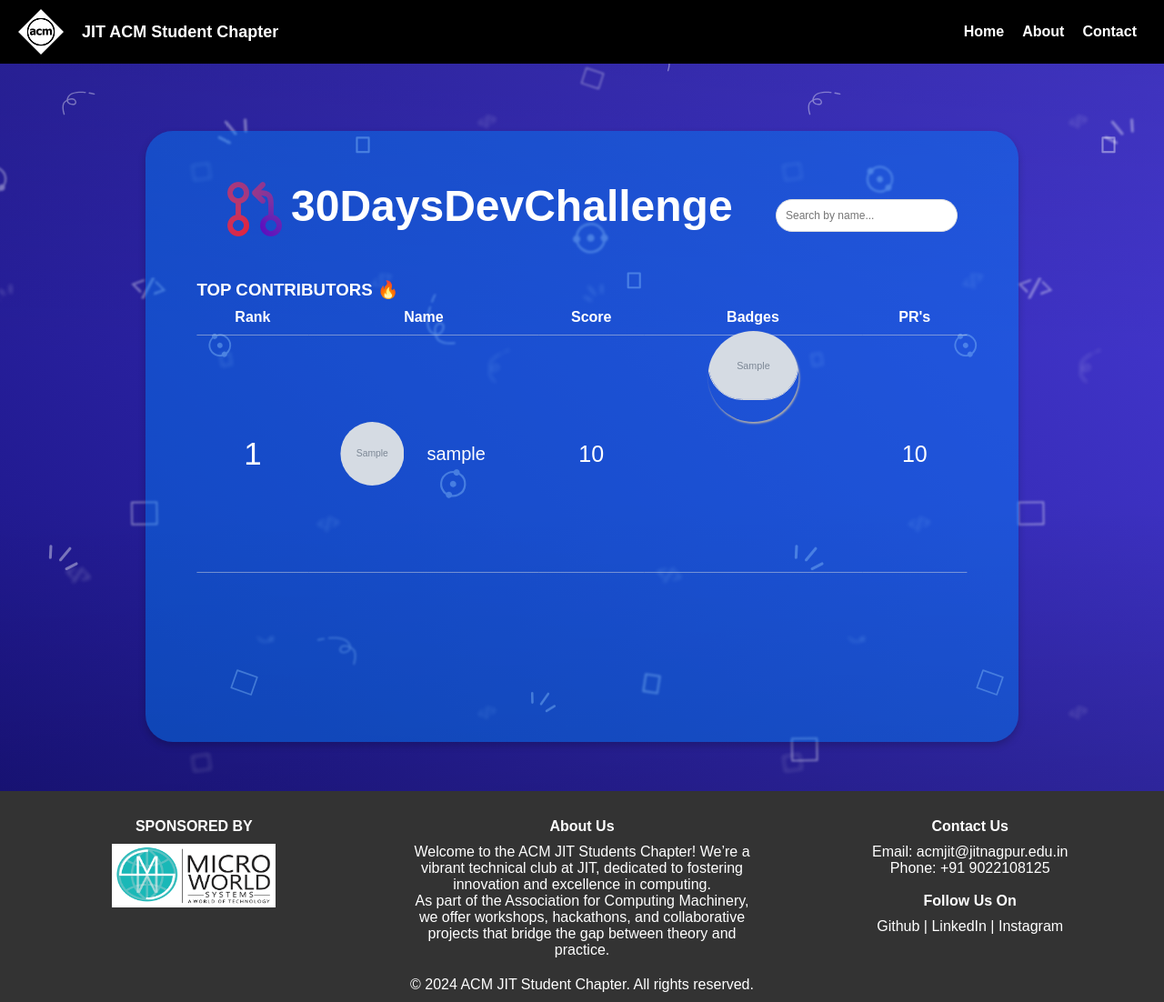
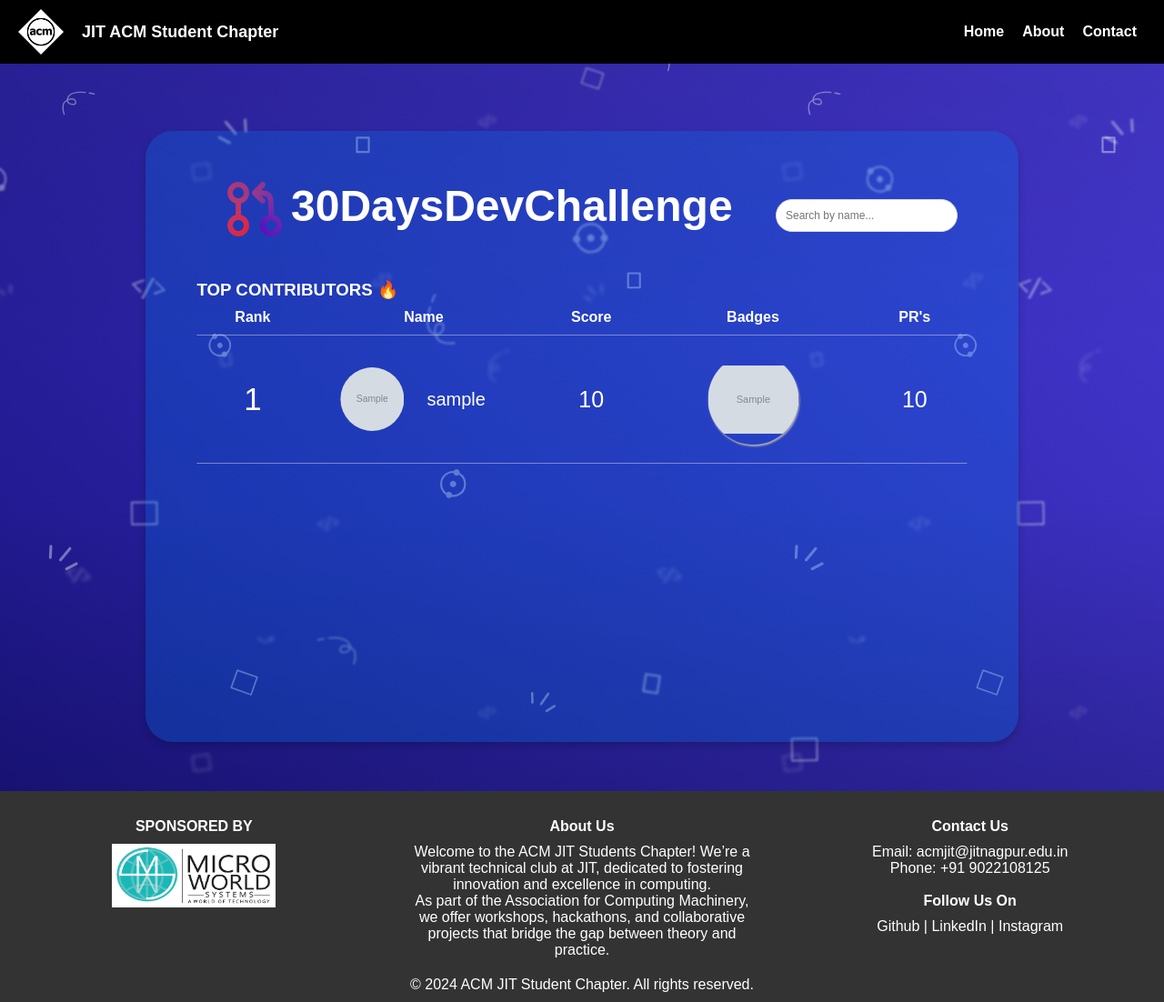
Before and after one commit to Walayhs/LeadBoard, a Django app: page / in a window 1280 px wide. Shown: the whole page at 91% size. Run offline with Django 5.2, Linux system fonts and the light colour scheme; tables that the repository leaves empty hold one stand-in row (values such as "Sample post"); grey boxes marked "Sample" are stand-in pictures; parts of the project's set-up code (start-up, migrations or seed data) failed here and were passed over; some libraries are stand-ins or nearby versions.

Commit message:
Update styles.processed.css

```diff
--- a/static/css/styles.processed.css
+++ b/static/css/styles.processed.css
@@ -88,7 +88,7 @@ section.interactive .layers .pattern.pattern-3 .inner {
   transition: 0.3s;
   background: 0 8px 16px rgba(0, 0, 0, 0.2);
   border-radius: 30px;
-  background-color: #0084ff71;
+  background-color: #007df343;
   padding: 15px;
 }
 
@@ -125,20 +125,39 @@ section.interactive .layers .pattern.pattern-3 .inner {
 
 }
 
-
 .badge-container {
   display: flex;
   flex-wrap: wrap;
-  gap: 10px;
-  border-radius:70px;
+  gap: 10px; /* Space between badges */
+  justify-content: center; /* Center badges horizontally */
+  height: 100px;
+  width: auto;
+}
+
+.card-stacks {
+  display: flex;
+  flex-wrap: wrap;
+  align-items: center; /* Center items vertically */
+   /* Prevent overflow if necessary */
+  position: relative;
+  top: -25px;
+}
+
+.card {
+  display: flex;
+  flex-wrap: wrap;
+  width: 60px; /* Fixed width for badges */
+  height: 60px; /* Fixed height for badges */
+  overflow: hidden; /* Hide overflow */
+  display: flex;
+  justify-content: center; /* Center badge image */
+  align-items: center; /* Center badge image */
 }
 
 .badge-img {
-  max-width: 100px;
-  max-height: 100px;
-  object-fit: contain;
-  border-radius: 50px;
-  border: 1px solid #ddd;
+  max-width: 100%; /* Responsive */
+  max-height: 100%; /* Responsive */
+  object-fit: contain; /* Ensures the image maintains its aspect ratio */
 }
 
 table {
@@ -150,12 +169,13 @@ th{
   padding: 10px;
   text-align: center ;
   border-bottom: 1px solid #dddddd7b;
-  background-color:  0 8px 16px rgba(0, 0, 0, 0.2);
+  background-color:  0 8px 16px rgba(0, 0, 0, 0.281);
 }
 td {
   padding: 20px;
   text-align: center ;
   border-bottom: 1px solid #dddddd7b;
+  width: auto;
 }
 
 .avatar-container {
@@ -178,6 +198,7 @@ td {
   text-align: center;
   padding: 20px;
 }
+
 
 .Title img {
   margin-right: 10px; /* Adjust the space between the logo and text */
```
